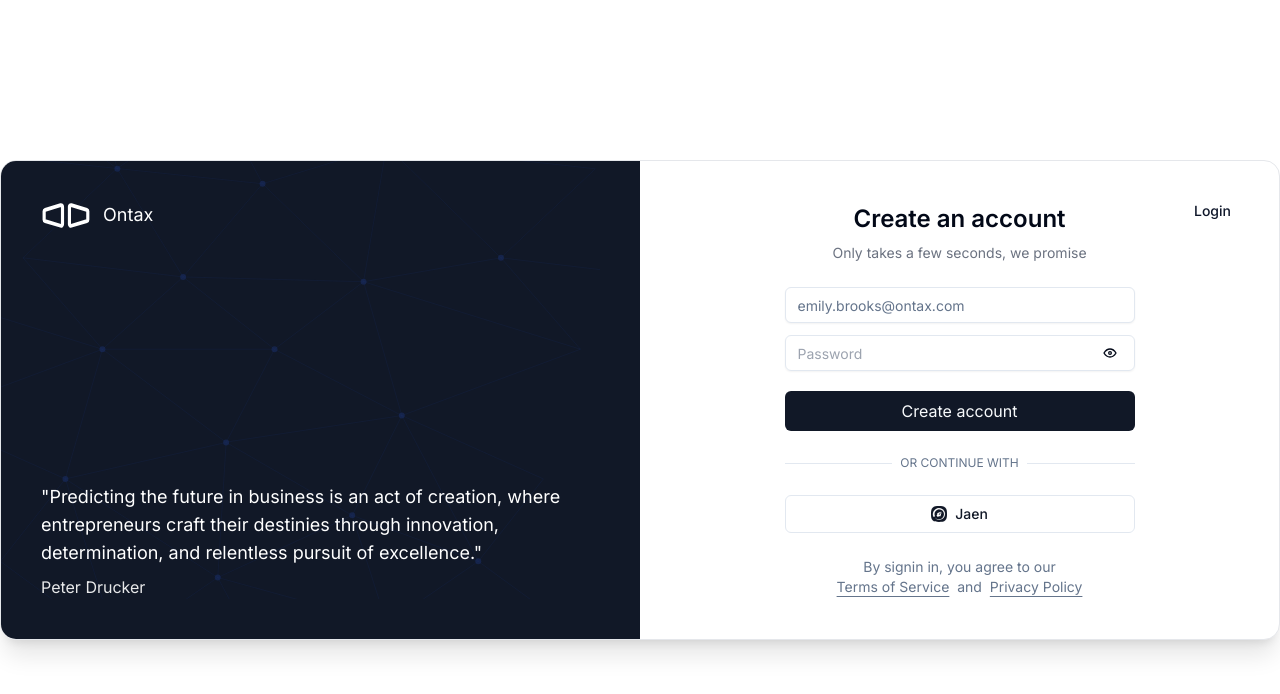
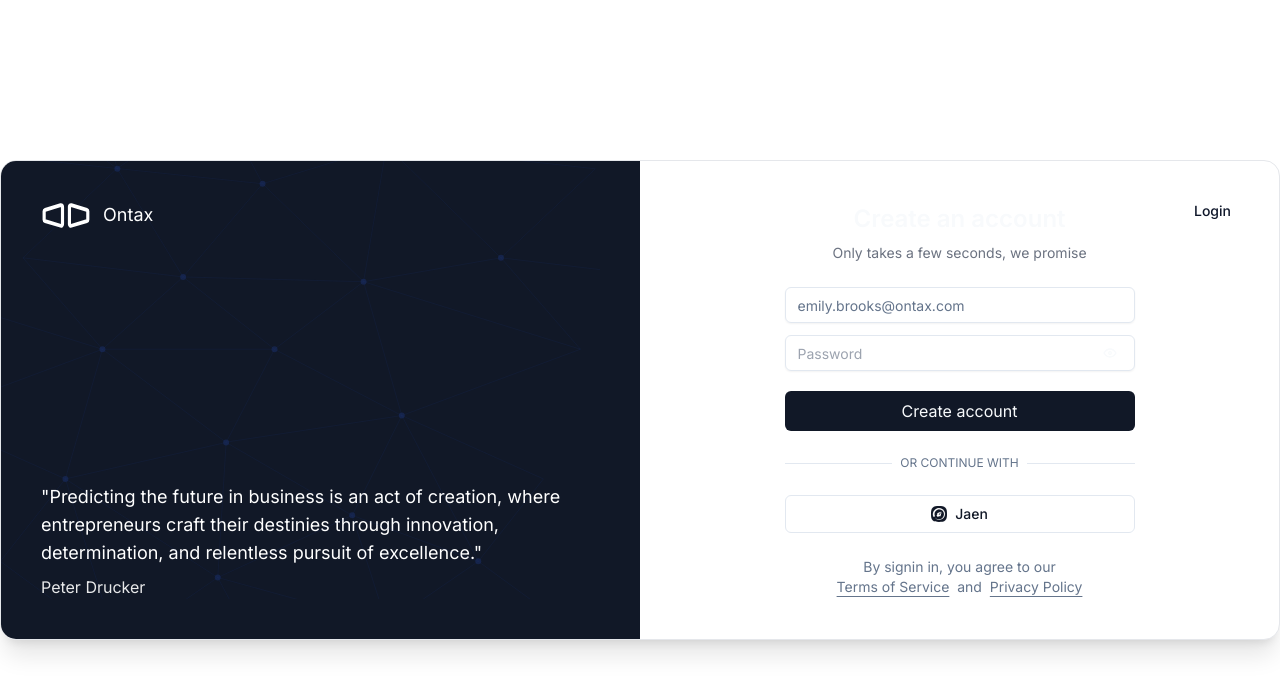
Before and after one commit to OntaxAT/ontax-web-client, a Next.js app: page /sign-in in a window 1280 px wide. Shown: the top 694 px of the page. Built offline with nearby package versions, Linux system fonts and the light colour scheme.

Commit message:
WIP(auth): Add signin dark mode

```diff
--- a/app/(auth)/(routes)/sign-in/page.tsx
+++ b/app/(auth)/(routes)/sign-in/page.tsx
@@ -44,11 +44,11 @@ const SignIn: FC = () => {
     <>
       <Link
         href="/sign-up"
-        className="absolute top-8 right-8 px-4 py-2 rounded-md inline-flex items-center text-sm font-medium text-accent-foreground focus-visible:outline-none focus-visible:ring-1 focus-visible:ring-ring hover:bg-accent transition-colors"
+        className="absolute top-8 right-8 px-4 py-2 rounded-md inline-flex items-center text-sm font-medium text-accent-foreground dark:text-white focus-visible:outline-none focus-visible:ring-1 focus-visible:ring-ring hover:bg-accent transition-colors"
       >
         Login
       </Link>
-      <div className="mx-auto flex flex-col w-full justify-center space-y-6 sm:w-[350px]">
+      <div className="mx-auto flex flex-col w-full justify-center space-y-6 sm:w-[350px] text-primary-foreground">
         <div className="flex flex-col space-y-2 text-center">
           <h1 className="text-2xl font-semibold">Create an account</h1>
           <p className="text-sm text-gray-500 px-10">Only takes a few seconds, we promise</p>
@@ -77,7 +77,7 @@ const SignIn: FC = () => {
                   <label className="text-sm text-muted-foreground sr-only">Password</label>
                   <div
                     className={cn(
-                      'flex justify-between w-full border border-input h-9 pl-3 pr-2 py-1 rounded-md shadow-sm text-sm focus-visible:outline-none focus-visible:ring-1 focus-visible:ring-ring',
+                      'flex justify-between w-full border border-input dark:border-gray-800 h-9 pl-3 pr-2 py-1 rounded-md shadow-sm text-sm focus-visible:outline-none focus-visible:ring-1 focus-visible:ring-ring',
                       errors.password && 'ring-red-500 ring-1',
                       isPasswordFocused && 'ring-1 ring-ring'
                     )}
@@ -110,7 +110,7 @@ const SignIn: FC = () => {
                 </div>
               </div>
               <button
-                className="w-full rounded-md transition-colors transiton-opacity bg-primary hover:bg-gray-800 text-primary-foreground px-4 py-2 flex justify-center items-center gap-2 disabled:pointer-events-none disabled:opacity-50"
+                className="w-full rounded-md transition-colors transiton-opacity bg-primary dark:bg-white hover:bg-gray-800 text-primary-foreground dark:text-primary px-4 py-2 flex justify-center items-center gap-2 disabled:pointer-events-none disabled:opacity-50"
                 disabled={isLoading}
               >
                 {isLoading && <TbLoader className="animate-spin" />}Create account
--- a/components/ui/input.tsx
+++ b/components/ui/input.tsx
@@ -10,7 +10,7 @@ const Input = React.forwardRef<HTMLInputElement, InputProps>(
       <input
         type={type}
         className={cn(
-          'flex bg-backgroundring-offset-background file:border-0 file:bg-transparent file:text-sm file:font-medium placeholder:text-muted-foreground focus-visible:ring-offset-2 disabled:cursor-not-allowed disabled:opacity-50 w-full border border-input h-9 px-3 py-1 rounded-md shadow-sm text-sm focus-visible:outline-none focus-visible:ring-1 focus-visible:ring-ring',
+          'flex bg-transparent ring-offset-background file:border-0 file:bg-transparent file:text-sm file:font-medium placeholder:text-muted-foreground focus-visible:ring-offset-2 disabled:cursor-not-allowed disabled:opacity-50 w-full border border-input dark:border-gray-800 h-9 px-3 py-1 rounded-md shadow-sm text-sm focus-visible:outline-none focus-visible:ring-1 focus-visible:ring-ring',
           className
         )}
         ref={ref}
```
